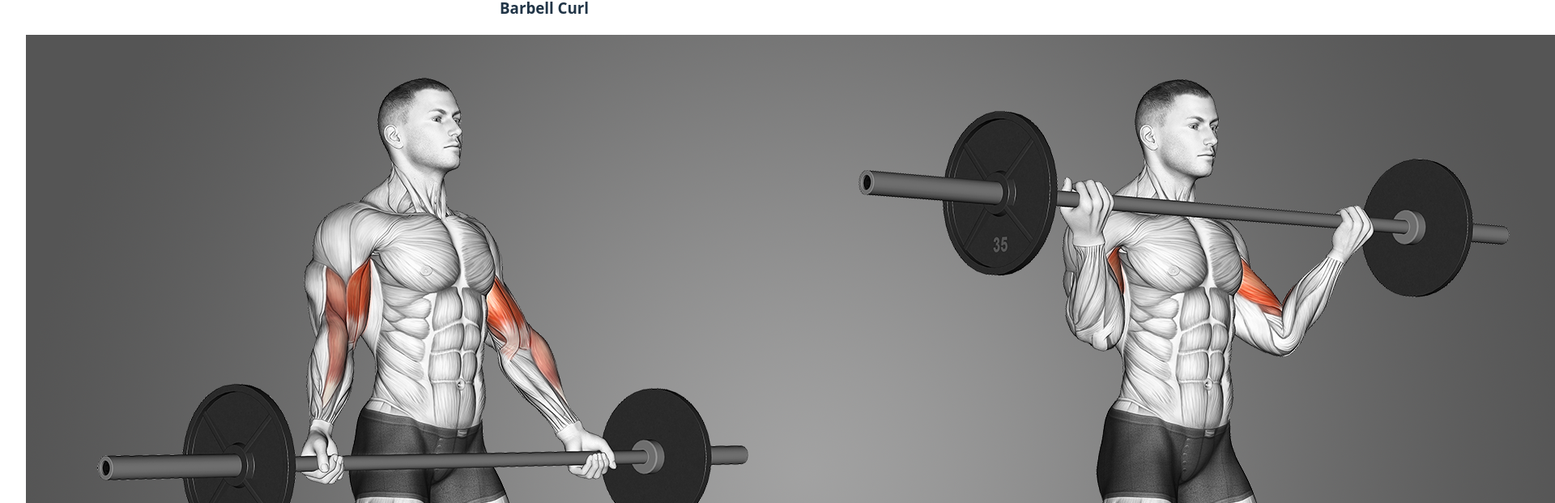
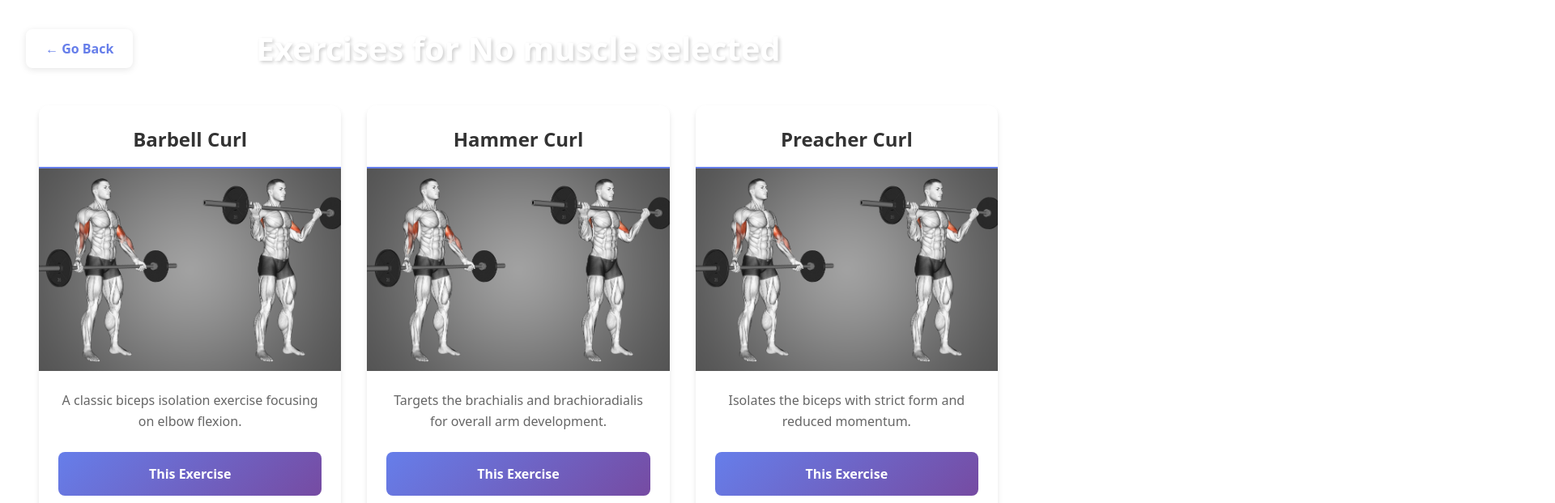
Before and after one commit to danielllesk/FormMaxx, a React app in the folder frontend/: page /exercise in a window 1280 px wide. Shown: the part 55-676 px from the top of the page at 81% size, 1920 px wide, since content can reach past the window. Built offline with nearby package versions, Linux system fonts and the light colour scheme; the HTML template or start-up script is replaced by a standard one.

Commit message:
exercize selection page

```diff
--- a/frontend/src/App.jsx
+++ b/frontend/src/App.jsx
@@ -12,8 +12,6 @@ function App() {
 
   return (
     <div>
-    <ExersizeCard exercise="Barbell Curl" description="A classic biceps isolation exercise focusing on elbow flexion." exerciseImage={BarbellCurlsImage} />
-    <MuscleSelectButton label="Muscle Select Button" onClick={() => console.log('clicked')} />
     <BrowserRouter>
       <Routes>
         <Route path="/" element={<HumanBody />} />
--- /dev/null
+++ b/frontend/src/components/exercise.css
@@ -0,0 +1,77 @@
+.exercise-page {
+    padding: 2rem;
+    max-width: 1400px;
+    margin: 0 auto;
+    background: linear-gradient(135deg, #667eea 0%, #764ba2 100%);
+    min-height: 100vh;
+}
+
+.exercise-header {
+    margin-bottom: 2rem;
+    text-align: center;
+    position: relative;
+}
+
+.back-button {
+    position: absolute;
+    left: 0;
+    top: 50%;
+    transform: translateY(-50%);
+    padding: 0.75rem 1.5rem;
+    background: white;
+    color: #667eea;
+    text-decoration: none;
+    border-radius: 8px;
+    font-weight: 600;
+    transition: all 0.3s ease;
+    box-shadow: 0 2px 8px rgba(0, 0, 0, 0.1);
+}
+
+.back-button:hover {
+    background: #f8f9fa;
+    transform: translateY(-50%) scale(1.05);
+    box-shadow: 0 4px 12px rgba(0, 0, 0, 0.15);
+}
+
+.exercise-header h1 {
+    color: white;
+    font-size: 2.5rem;
+    margin: 0;
+    text-shadow: 2px 2px 4px rgba(0, 0, 0, 0.2);
+}
+
+.exercise-cards-container {
+    display: grid;
+    grid-template-columns: repeat(3, 1fr);
+    gap: 2rem;
+    padding: 1rem;
+}
+
+/* Responsive design */
+@media (max-width: 1200px) {
+    .exercise-cards-container {
+        grid-template-columns: repeat(2, 1fr);
+    }
+}
+
+@media (max-width: 768px) {
+    .exercise-cards-container {
+        grid-template-columns: 1fr;
+    }
+
+    .exercise-header h1 {
+        font-size: 1.8rem;
+        margin-top: 1rem;
+    }
+
+    .back-button {
+        position: static;
+        transform: none;
+        display: inline-block;
+        margin-bottom: 1rem;
+    }
+
+    .back-button:hover {
+        transform: scale(1.05);
+    }
+}
--- a/frontend/src/components/exercise.jsx
+++ b/frontend/src/components/exercise.jsx
@@ -1,13 +1,22 @@
 import {useLocation, Link} from "react-router-dom";
+import ExersizeCard from './exersize-card.jsx';
+import BarbellCurlsImage from '../assets/BarbellCurls.png';
+import './exercise.css';
 
 export default function Exercise() {
     const location = useLocation();
     const selectedMuscle = location.state?.muscle || "No muscle selected";
     return (
         <div>
-            <h1>Exercise Page</h1>
-            <p>Selected Muscle: {selectedMuscle}</p>
-            <Link to="/">Go Back</Link>
+            <div className="exercise-header">
+                <Link to="/" className="back-button">← Go Back</Link>
+                <h1>Exercises for {selectedMuscle}</h1>
+            </div>
+            <div className="exercise-cards-container">
+                <ExersizeCard exercise="Barbell Curl" description="A classic biceps isolation exercise focusing on elbow flexion." exerciseImage={BarbellCurlsImage} />
+                <ExersizeCard exercise="Hammer Curl" description="Targets the brachialis and brachioradialis for overall arm development." exerciseImage={BarbellCurlsImage} />
+                <ExersizeCard exercise="Preacher Curl" description="Isolates the biceps with strict form and reduced momentum." exerciseImage={BarbellCurlsImage} />
+            </div>
         </div>
     );
 }
--- /dev/null
+++ b/frontend/src/components/exersize-card.css
@@ -0,0 +1,79 @@
+.exersize-card {
+    background: white;
+    border-radius: 12px;
+    box-shadow: 0 4px 6px rgba(0, 0, 0, 0.1);
+    overflow: hidden;
+    transition: transform 0.3s ease, box-shadow 0.3s ease;
+    display: flex;
+    flex-direction: column;
+    height: 100%;
+}
+
+.exersize-card:hover {
+    transform: translateY(-8px);
+    box-shadow: 0 12px 24px rgba(0, 0, 0, 0.2);
+}
+
+.exersize-title {
+    padding: 1.5rem 1.5rem 1rem 1.5rem;
+    margin: 0;
+    font-size: 1.5rem;
+    color: #333;
+    text-align: center;
+    font-weight: 700;
+    border-bottom: 2px solid #667eea;
+}
+
+.exersize-image-placeholder {
+    width: 100%;
+    height: 250px;
+    background: linear-gradient(135deg, #f5f7fa 0%, #c3cfe2 100%);
+    display: flex;
+    align-items: center;
+    justify-content: center;
+    overflow: hidden;
+}
+
+.exersize-image-placeholder img {
+    width: 100%;
+    height: 100%;
+    object-fit: cover;
+}
+
+.exersize-image-placeholder span {
+    color: #999;
+    font-size: 1rem;
+    font-weight: 500;
+}
+
+.exersize-description {
+    padding: 1.5rem;
+    margin: 0;
+    color: #666;
+    font-size: 1rem;
+    line-height: 1.6;
+    flex-grow: 1;
+    text-align: center;
+}
+
+.exersize-button {
+    margin: 0 1.5rem 1.5rem 1.5rem;
+    padding: 1rem;
+    background: linear-gradient(135deg, #667eea 0%, #764ba2 100%);
+    color: white;
+    border: none;
+    border-radius: 8px;
+    font-size: 1rem;
+    font-weight: 600;
+    cursor: pointer;
+    transition: all 0.3s ease;
+}
+
+.exersize-button:hover {
+    transform: scale(1.05);
+    box-shadow: 0 4px 12px rgba(102, 126, 234, 0.4);
+}
+
+.exersize-button:active {
+    transform: scale(0.98);
+}
--- a/frontend/src/components/exersize-card.jsx
+++ b/frontend/src/components/exersize-card.jsx
@@ -1,4 +1,4 @@
-import React from 'react';
+import './exersize-card.css';
 
 const ExersizeCard = ({exercise, description, exerciseImage}) => {
     return (
--- a/frontend/src/components/human-body.jsx
+++ b/frontend/src/components/human-body.jsx
@@ -5,10 +5,7 @@ import MuscleSelectButton from './muscle-select-button.jsx'
 import './human-body.css';
 
 export default function HumanBody() {
-    const Navigate  = useNavigate();
-    function handleClick() {
-        Navigate('/exercise');
-    }
+    const navigate  = useNavigate();
     const humanMuscles = [ { label: 'Biceps', onClick: handleClick, description: 'A classic biceps isolation exercise focusing on elbow flexion.', exerciseImage: 'barbell-curl.png'},
                             { label: 'Triceps', onClick: handleClick },
                             { label: 'Shoulders', onClick: handleClick },
```
